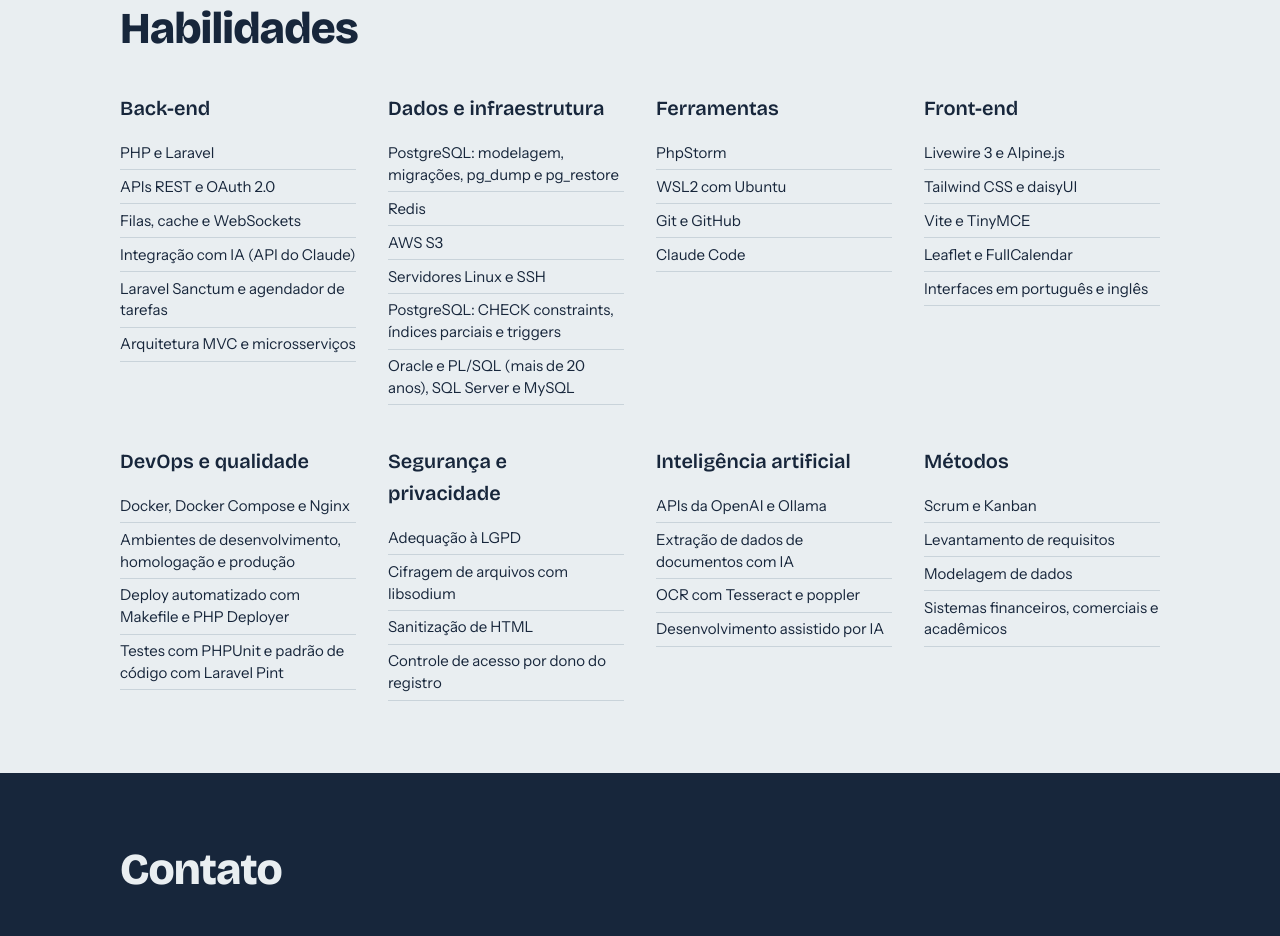
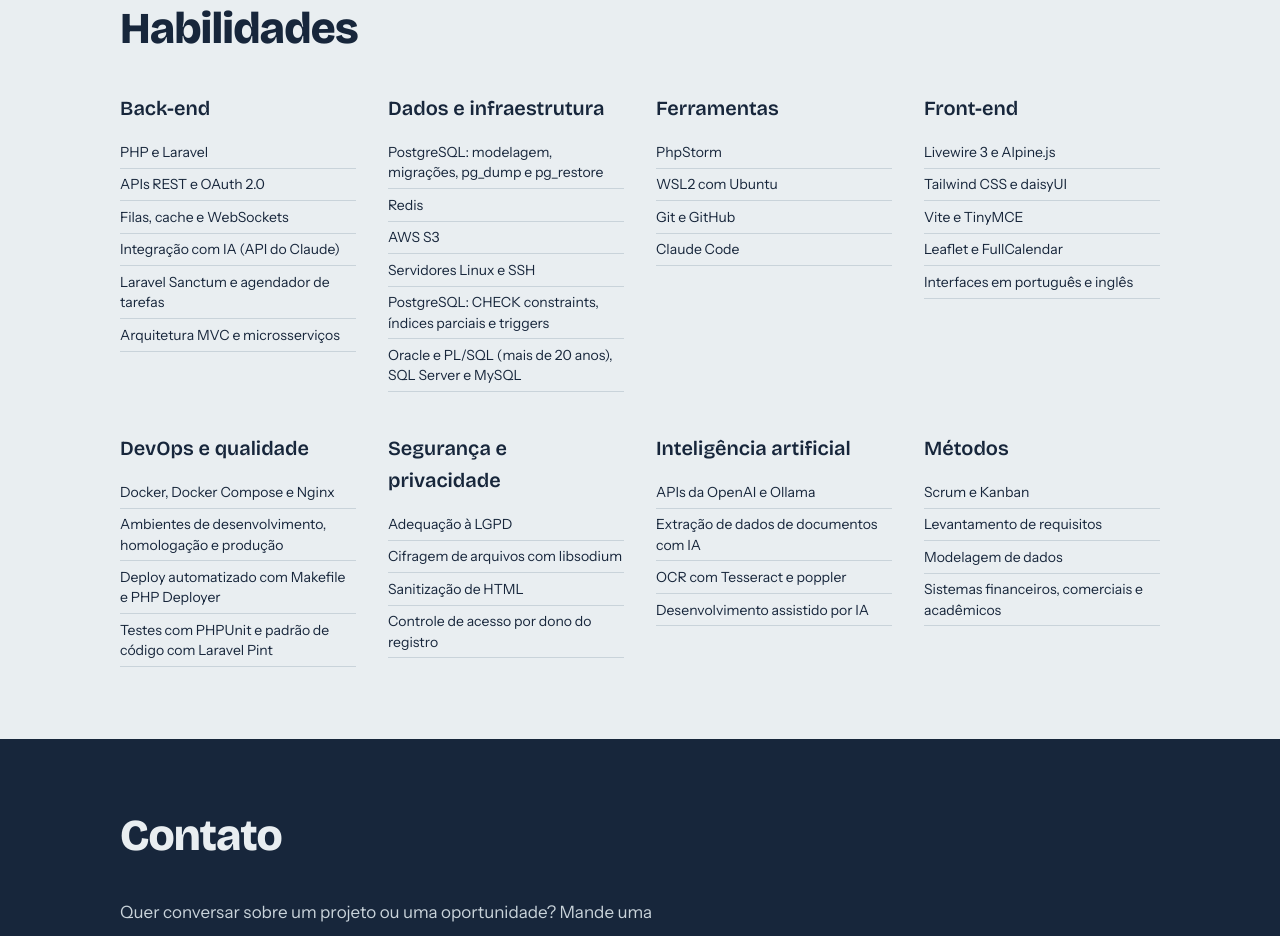
Before and after one commit to robertomrr/robertomrr.github.io, a plain HTML site: page index.html in a window 1280 px wide. Shown: the part 1900-2836 px from the top of the page. Drawn offline with nearby package versions, Linux system fonts and the light colour scheme.

Commit message:
Reduz a fonte dos itens de Habilidades para 14 px
Co-Authored-By: Claude Opus 5.5 <noreply@anthropic.com>
Claude-Session: https://claude.ai/code/session_01TNAnhSLWT4Lp75aiDQECPj

```diff
--- a/index.html
+++ b/index.html
@@ -92,7 +92,7 @@
   .grupos{display:grid;grid-template-columns:repeat(4,1fr);gap:2.5rem 2rem}
   .grupos h3{font-family:var(--display);font-weight:600;font-size:1.25rem;margin-bottom:.75rem}
   .grupos ul{list-style:none}
-  .grupos li{padding:.35rem 0;border-bottom:1px solid var(--nevoa);font-size:.9375rem;line-height:1.45}
+  .grupos li{padding:.35rem 0;border-bottom:1px solid var(--nevoa);font-size:.875rem;line-height:1.45}
 
   /* Contato */
   .contato{background:var(--tinta);color:var(--papel);border-top:0}
```
